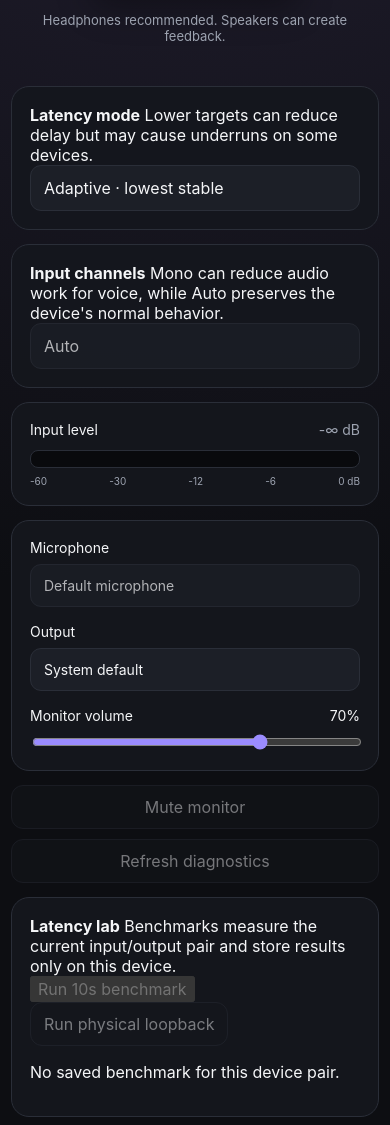
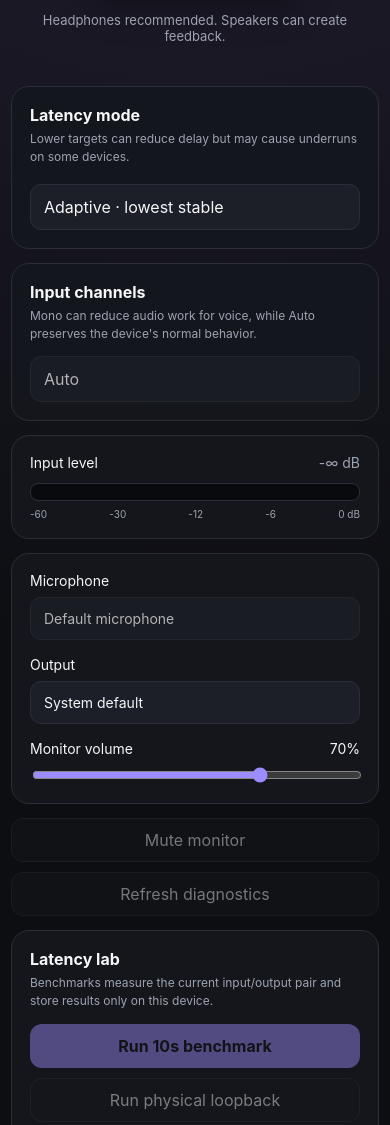
Before and after one commit to mrcaddlr/hearytalky, a plain HTML site: page index.html in a window 390 px wide. Shown: the part 197-1322 px from the top of the page. Drawn offline with Linux system fonts and the light colour scheme.

Commit message:
Complete ultra-low-latency audio optimization

```diff
--- a/style.css
+++ b/style.css
@@ -18,7 +18,8 @@ body{
   background:radial-gradient(circle at 50% -10%,#242033 0,transparent 42%),var(--bg)
 }
 button,select,input{font:inherit}
-.app{width:min(720px,calc(100% - 22px));margin:0 auto;padding:30px 0 48px}
+button,select{touch-action:manipulation}
+.app{width:min(740px,calc(100% - 22px));margin:0 auto;padding:30px 0 48px}
 header{display:flex;justify-content:space-between;align-items:flex-start;gap:16px}
 h1{font-size:30px;line-height:1;margin:0 0 8px;letter-spacing:-.05em}
 header p{margin:0;color:var(--muted)}
@@ -34,10 +35,14 @@ header p{margin:0;color:var(--muted)}
 .start.running{background:#e7e8ed}
 .start:disabled{opacity:.45;cursor:not-allowed}
 .headphone-note{font-size:13px;color:var(--muted);margin:15px 0 0}
-.card,.meter-card,.controls,.diagnostics{border:1px solid var(--line);background:color-mix(in srgb,var(--surface) 94%,transparent);border-radius:18px;padding:18px;margin-top:14px}
-.latency-mode{display:flex;justify-content:space-between;align-items:center;gap:18px}
-.latency-mode div{display:grid;gap:5px}
-.latency-mode span{font-size:12px;color:var(--muted)}
+.card,.meter-card,.controls,.diagnostics,.capabilities,.howto{
+  border:1px solid var(--line);background:color-mix(in srgb,var(--surface) 94%,transparent);
+  border-radius:18px;padding:18px;margin-top:14px
+}
+.card-heading{display:grid;gap:5px;margin-bottom:13px}
+.card-heading span{font-size:12px;color:var(--muted);line-height:1.5}
+.mode-card{display:flex;align-items:center;justify-content:space-between;gap:18px}
+.mode-card .card-heading{margin:0;flex:1}
 .meter-label,.meter-scale{display:flex;justify-content:space-between;gap:10px}
 .meter-label{font-size:14px;margin-bottom:12px}
 .meter-label span:last-child,.meter-scale{color:var(--muted)}
@@ -53,24 +58,33 @@ select,input[type=range]{width:100%}
 select{appearance:none;color:var(--text);background:var(--surface2);border:1px solid var(--line);border-radius:11px;padding:12px 13px;outline:none}
 select:focus,input:focus,button:focus-visible{outline:2px solid var(--accent);outline-offset:2px}
 input[type=range]{accent-color:var(--accent)}
-.tools{display:flex;gap:10px;margin-top:14px}
-.secondary{flex:1;border:1px solid var(--line);background:var(--surface);color:var(--text);border-radius:12px;padding:11px 13px;cursor:pointer}
-.secondary:disabled{opacity:.45;cursor:not-allowed}
-.diagnostics{margin-top:14px}
+.tools,.lab-buttons{display:flex;gap:10px;margin-top:14px}
+.secondary,.primary-small{flex:1;border:1px solid var(--line);background:var(--surface);color:var(--text);border-radius:12px;padding:11px 13px;cursor:pointer}
+.primary-small{background:var(--accent);color:#101014;border-color:transparent;font-weight:700}
+.secondary:disabled,.primary-small:disabled{opacity:.45;cursor:not-allowed}
+.diagnostics,.capabilities,.howto{margin-top:14px}
 summary{cursor:pointer;color:var(--muted)}
 dl{margin:14px 0 0}
 dl div{display:flex;justify-content:space-between;gap:20px;padding:9px 0;border-bottom:1px solid var(--line)}
 dl div:last-child{border-bottom:0}
 dt{color:var(--muted)}
 dd{margin:0;text-align:right;max-width:62%;overflow-wrap:anywhere}
+.lab-status,.saved-profile,.howto p{font-size:12px;color:var(--muted);line-height:1.55;margin:12px 0 0}
 .message{min-height:22px;color:var(--muted);font-size:13px;text-align:center;margin:15px 0}
 .message.error{color:var(--danger)}
-@media(max-width:560px){
+.capability-grid{display:grid;grid-template-columns:repeat(2,minmax(0,1fr));gap:8px;margin-top:14px}
+.capability{display:flex;align-items:center;gap:8px;padding:10px 11px;border:1px solid var(--line);border-radius:10px;color:var(--muted);font-size:12px}
+.capability[data-state=yes]{color:var(--text)}
+.capability-icon{font-weight:800;color:var(--ok)}
+.capability[data-state=no] .capability-icon{color:var(--muted)}
+.howto p{margin-bottom:0}
+@media(max-width:600px){
   .app{padding-top:24px}
   header{align-items:center}
   .hero{padding:56px 0 28px}
-  .latency-mode{align-items:stretch;flex-direction:column}
-  .tools{flex-direction:column}
+  .mode-card{align-items:stretch;flex-direction:column}
+  .tools,.lab-buttons{flex-direction:column}
+  .capability-grid{grid-template-columns:1fr}
   dd{max-width:58%}
 }
 @media(prefers-reduced-motion:reduce){.start,#meterFill{transition:none}}
```
